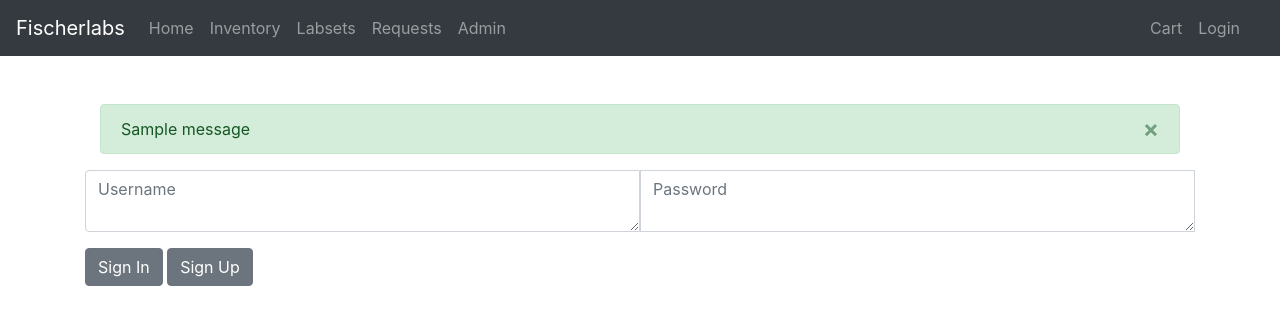
After one commit to dvdg6566/fischerlabs, a Flask app: page /login in a window 1280 px wide. The commit adds this page. Shown: the top 325 px of the page. Run offline with Flask 2, Linux system fonts and the light colour scheme; one stand-in notice (Sample message) is shown; some libraries are stand-ins or nearby versions.

Commit message:
Added login

```diff
--- a/app.py
+++ b/app.py
@@ -1,27 +1,40 @@
 import os
 import flask
-from flask import Flask
+from flask import Flask,session,request,flash,redirect
+from werkzeug.security import generate_password_hash, check_password_hash
+import awstools
+from forms import LoginForm
+from flask import render_template
+
 # from flask_login import LoginManager
 
-SECRET_KEY = os.urandom(32)
+SECRET_KEY = "21 IS A VERY GOOD NUMBER"
 app = Flask(__name__)
-# login_manager = LoginManager()
+app.config['SECRET_KEY'] = SECRET_KEY
+app.config["SESSION_PERMANENT"] = True
+app.config['SESSION_COOKIE_SECURE'] = True
+app.config['SESSION_COOKIE_NAME'] = 'login-session'
 
 from flaskfiles.main import main
 from flaskfiles.admin import admin
 from flaskfiles.viewcompound import viewcompound
 from flaskfiles.inventory import inventory
+from flaskfiles.login import login
+from flaskfiles.signup import signup
 
 app.add_url_rule('/', view_func = main, methods=['GET'])
 app.add_url_rule('/admin', view_func = admin, methods=['GET'])
+app.add_url_rule('/login', view_func = login, methods=['GET','POST'])
 app.add_url_rule('/compound/<compName>', view_func = viewcompound, methods = ['GET', 'POST'])
 app.add_url_rule('/inventory', view_func = inventory, methods=['GET','POST'])
+app.add_url_rule('/signup', view_func = signup, methods=['GET','POST'])
 
-
-app.config['SECRET_KEY'] = SECRET_KEY
-# login_manager.init_app(app)
-
-
+@app.route('/logout')
+def logout():
+    for key in list(session.keys()):
+        session.pop(key)
+    flash('Logout successful', 'info')
+    return redirect('/')
 
 if __name__ == '__main__':
 	app.run(host='0.0.0.0', port=5000, debug=True)
--- a/awscreds.py
+++ /dev/null
@@ -1,5 +0,0 @@
-def getAccessKey():
-	return 'AKIAZVZJPYGUGNRJ3AFY'
-
-def getSecretAccessKey():
-	return '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'
--- a/awstools.py
+++ b/awstools.py
@@ -1,12 +1,14 @@
-from awscreds import *
 import boto3
 import pubchempy as pcp
 from pprint import pprint
+from flask import session
 from boto3.dynamodb.conditions import Key, Attr
+from werkzeug.security import generate_password_hash, check_password_hash
 
 dynamodb = boto3.resource('dynamodb')
 compoundSearchTable = dynamodb.Table('compoundSearch')
 compoundInfoTable = dynamodb.Table('compoundInformation')
+userInfoTable = dynamodb.Table('userInformation')
 
 def writeToDB(DBname, item):
 	if DBname == 'compoundSearch':
@@ -39,6 +41,39 @@ def getPUBName(compoundName):
 		# return compound[0].synonyms[0]
 		return None
 
+def checkPassword(username, password):
+	item = userInfoTable.query(
+		KeyConditionExpression = Key('username').eq(username)
+	)['Items']
+	# Nothing found
+	if len(item) == 0:
+		return -1
+	else:
+		hashed = item[0]['password']
+		return check_password_hash(hashed,password)
+
+def getCurrentUserInfo():
+	try:
+		username = dict(session)['username']
+	except KeyError:
+		username = None
+	return {'username':username,'role':'admin'}
+
+def createUser(username,password):
+	item = userInfoTable.query(
+		KeyConditionExpression = Key('username').eq(username)
+	)['Items']
+	if len(item) > 0:
+		return False
+	else:
+		hashed = generate_password_hash(password)
+		item = {'username':username,'password':hashed}
+		userInfoTable.put_item(Item=item)
+		return True
+
 if __name__ == '__main__':
 	# pprint(getInventory())
 	pprint(getPUBName('ethyne'))
+	h = generate_password_hash('hello')
+	y = generate_password_hash('hello')
+	print(check_password_hash(h,'hello'))
--- a/flaskfiles/inventory.py
+++ b/flaskfiles/inventory.py
@@ -4,6 +4,7 @@ import awstools
 
 def inventory():
 	form = SearchCompoundForm()
+	userinfo = awstools.getCurrentUserInfo()
 
 	if form.is_submitted():
 		print("Hello")
@@ -17,4 +18,4 @@ def inventory():
 			PUBCompound.lower()
 			return redirect(f'/compound/{PUBCompound}')
 
-	return render_template('inventory.html',compoundInfo=awstools.getInventory(),form=form)
+	return render_template('inventory.html',compoundInfo=awstools.getInventory(),form=form,userinfo=userinfo)
--- /dev/null
+++ b/flaskfiles/login.py
@@ -0,0 +1,38 @@
+from flask import render_template, session, redirect, request, flash
+from forms import LoginForm
+from werkzeug.security import generate_password_hash, check_password_hash
+import awstools
+
+def login():
+	form = LoginForm()
+	userinfo = awstools.getCurrentUserInfo()
+	try:
+		x = userinfo['username']
+		print(x)
+		if x != None:
+			return redirect('/')
+	except:
+		pass
+
+	if form.is_submitted():
+		result = dict(request.form)
+
+		if result['form_name'] == 'login':
+			username = result['username']
+			password = result['password']
+			check = awstools.checkPassword(username,password)
+			if check == True:
+				session['username'] = username
+				session.permanent = True  # make the session permanant so it keeps existing after broweser gets closed
+				print(session.get('username'))
+				return redirect('/')
+			elif check == -1:
+				flash('Username not found!','danger')
+			else:
+				flash('Password Incorrect','danger')
+			return redirect('/login')
+		elif result['form_name'] == 'signup':
+			print("SIGNUP")
+			return redirect('/signup')
+
+	return render_template('login.html',form=form,userinfo=userinfo)
--- a/flaskfiles/main.py
+++ b/flaskfiles/main.py
@@ -1,4 +1,6 @@
 from flask import render_template, session, redirect
+import awstools
 
 def main():
-    return render_template('main.html')
+	userinfo = awstools.getCurrentUserInfo()
+	return render_template('main.html',userinfo=userinfo)
--- a/flaskfiles/viewcompound.py
+++ b/flaskfiles/viewcompound.py
@@ -3,5 +3,6 @@ import awstools
 
 def viewcompound(compName):
 	compId = awstools.getCompoundCID(compName)
+	userinfo = awstools.getCurrentUserInfo()
 
-	return render_template('viewcompound.html',compName=compName,compId=compId)
+	return render_template('viewcompound.html',compName=compName,compId=compId,userinfo=userinfo)
--- a/forms.py
+++ b/forms.py
@@ -4,3 +4,14 @@ from wtforms import StringField, IntegerField, DecimalField, BooleanField, Selec
 class SearchCompoundForm(FlaskForm):
     compound = TextAreaField('Code Goes Here')
     submit = SubmitField('Submit Code')
+
+class LoginForm(FlaskForm):
+	username = TextAreaField('Username')
+	password = TextAreaField('Password')
+	submit = SubmitField('Sign In')
+	newAccount = SubmitField('Sign up')
+
+class SignupForm(FlaskForm):
+	username = TextAreaField('Username')
+	password = TextAreaField('Password')
+	submit = SubmitField('Sign Up')
--- a/templates/admin_base.html
+++ b/templates/admin_base.html
@@ -33,9 +33,6 @@
 					<a class="nav-link" href="/admin/orders">Orders</a>
 				</li>
 				<li class="nav-item">
-					<a class="nav-link" href="/admin/accounts">Accounts</a>
-				</li>
-				<li class="nav-item">
 					<a class="nav-link" href="/admin/analytics">Analytics</a>
 				</li>
 				<li class="nav-item">
--- a/templates/base.html
+++ b/templates/base.html
@@ -45,11 +45,24 @@
 
 			<ul class="nav navbar-nav ml-auto mr-3">
 				<li>
-					<a class="nav-link" href="/login"> Cart </a>
+					<a class="nav-link" href="/cart"> Cart </a>
 				</li>
+				{% if userinfo.username == None %}
 				<li>
-					<a class="nav-link" href="/profile"> Profile </a>
+					<a class="nav-link" href="/login"> Login </a>
 				</li>
+				{% else %}
+				<ul class="nav navbar-nav ml-auto mr-3">
+					<li class="nav-item dropdown">
+						<a class="nav-link dropdown-toggle" href="#" id="navbarDropdown" role="button" data-toggle="dropdown" aria-haspopup="true" aria-expanded="false">
+							{{userinfo.username}} ({{userinfo.role}})
+						</a>
+					<div class="dropdown-menu" aria-labelledby="navbarDropdown">
+						<a class="dropdown-item" href="/profile/{{userinfo.username}}"> Profile </a>
+						<a class="dropdown-item" href="/logout"> Logout </a>
+					</div>
+				</ul>
+				{% endif %}
 			</ul>
 		</nav>
 		{% block content %}{% endblock %}
--- /dev/null
+++ b/templates/login.html
@@ -0,0 +1,54 @@
+{% extends "base.html" %}
+{% block title %} Inventory {% endblock %} <!-- Title goes here -->
+{% block head %} {{ super() }} {% endblock %}
+
+{% with messages = get_flashed_messages() %}
+  {% if messages %}
+  <ul class=flashes>
+  {% for message in messages %}
+    <li>{{ message }}</li>
+  {% endfor %}
+  </ul>
+  {% endif %}
+{% endwith %}
+
+{% block content %}
+
+<br>
+
+<div class="container">
+  <div class="container">
+      {% with messages = get_flashed_messages(with_categories=true) %}
+          {% if messages %}
+              {% for category, message in messages %}
+                  <div class="alert alert-{{category}} alert-dismissible fade show mt-4" role="alert">
+                      {{message}}
+                      <button type="button" class="close" data-dismiss="alert" aria-label="Close">
+                          <span aria-hidden="true">&times;</span>
+                      </button>
+                  </div>
+              {% endfor %}
+          {% endif %}
+      {% endwith %}
+  </div>
+
+  <form action="" method="post" class="form-group" enctype="multipart/form-data">
+    <div class="input-group mb-3">
+      {{form.username(type='text', placeholder='Username ', class='form-control', pattern="[a-zA-Z0-9_]+")}}
+      <br>
+      {{form.password(type='text', placeholder='Password ', class='form-control')}}
+      <br>
+    </div>
+    <form action="" method="post" class="form-group" enctype="multipart/form-data">
+      <input type="hidden" name="form_name" value="login">
+      <input type="submit" value="Sign In" class="btn btn-secondary">
+    </form>
+  </form>
+
+  <form action="" method="post" class="form-group" enctype="multipart/form-data">
+      <input type="hidden" name="form_name" value="signup">
+      <input type="submit" value="Sign Up" class="btn btn-secondary">
+  </form>
+</div>
+
+{% endblock %}
```
Also changed, not shown: config.py (added, +17 -0 lines), flaskfiles/signup.py (added, +30 -0 lines), models.py (added, +62 -0 lines), templates/signup.html (added, +49 -0 lines), assets.py (added), 1 other file.
